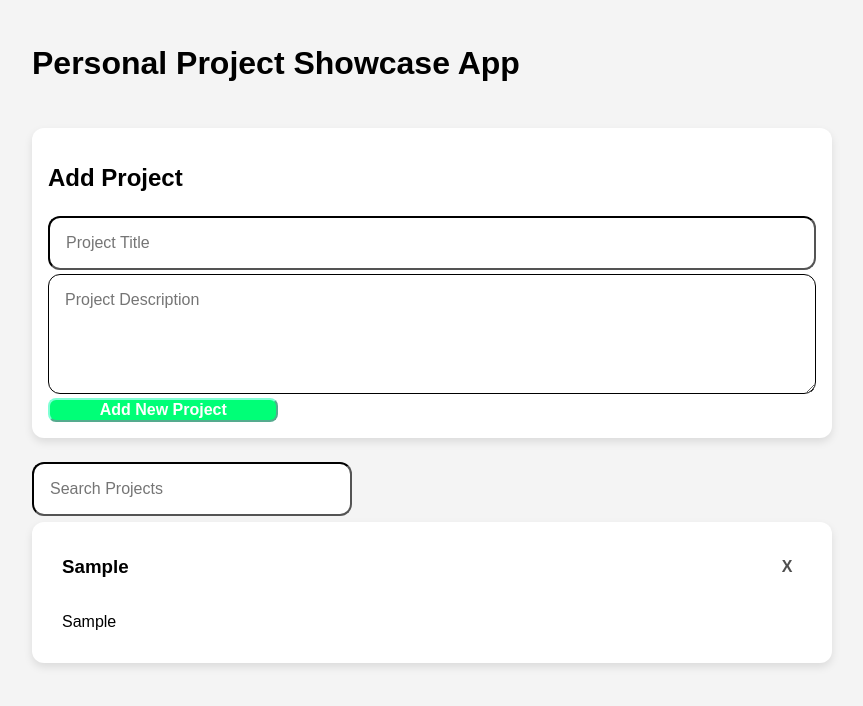
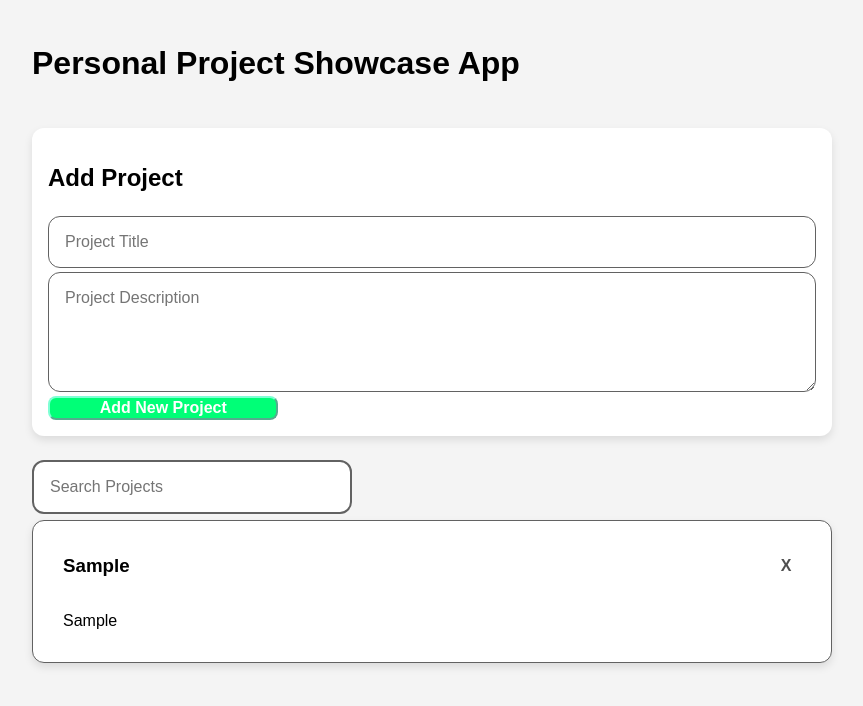
Before and after one commit to Matt20Swanberg/project-showcase-app, a React (Vite) app: page / in a window 1280 px wide. Both pictures are taken after typing "Sample", "Sample" into the empty fields and a click on the button "Add New Project". Shown: the top 706 px of the page, without its empty margins (208-1071 px from the left). Built offline with nearby package versions, Linux system fonts and the light colour scheme.

Commit message:
Sorted styling into related sections

```diff
--- a/src/styles/App.css
+++ b/src/styles/App.css
@@ -1,3 +1,7 @@
+/* =========================
+Layout
+========================= */
+
 .app-container {
   max-width: 800px;
   margin: 0 auto;
@@ -7,6 +11,22 @@
   gap: 24px;
 }
 
+.project-list {
+  display: flex;
+  flex-direction: column;
+  gap: 8px;
+}
+
+.card-header {
+  display: flex;
+  justify-content: space-between;
+  align-items: center;
+}
+
+/* =========================
+Cards
+========================= */
+
 .form-card {
   background-color: white;
   border-radius: 12px;
@@ -14,6 +34,18 @@
   box-shadow: 0 4px 8px rgba(0, 0, 0, 0.1);
   border-color: black;
 }
+
+.project-card {
+  background-color: white;
+  border-radius: 12px;
+  padding: 16px 30px;
+  box-shadow: 0 4px 8px rgba(0, 0, 0, 0.1);
+  border: 1px solid rgb(98, 98, 98);
+}
+
+/* =========================
+   Forms & Inputs
+========================= */
 
 form {
   display: flex;
@@ -25,7 +57,7 @@ form {
   width: 100%;
   padding: 16px 16px;
   border-radius: 12px;
-  border-color: black;
+  border: 1px solid rgb(98, 98, 98);
   font-family: inherit;
   font-size: 16px;
   box-sizing: border-box;
@@ -37,20 +69,30 @@ form {
   resize: vertical;
   padding: 16px 16px;
   border-radius: 12px;
-  border-color: black;
+  border: 1px solid rgb(98, 98, 98);
   font-family: inherit;
   font-size: 16px;
   box-sizing: border-box;
 }
 
-.error-message {
+/* =========================
+Search
+========================= */
 
-  color: #ff0000;
-  padding: 0px 8px;
-  font-size: 18px;
-  font-weight: bold;
-  margin: 0;
+.search-input {
+  width: 40%;
+  padding: 16px 16px;
+  margin-bottom: -24px;
+  border-radius: 12px;
+  border: 2px solid rgb(98, 98, 98);
+  font-family: inherit;
+  font-size: 16px;
+  box-sizing: border-box;
 }
+
+/* =========================
+   Buttons
+========================= */
 
 .primary-button {
   width: 30%;
@@ -68,38 +110,6 @@ form {
   transform: scale(1.05);
   opacity: 0.4;
   color: black;
-}
-
-.search-input {
-  width: 40%;
-  padding: 16px 16px;
-  margin-bottom: -24px;
-  border-radius: 12px;
-  border-color: black;
-  font-family: inherit;
-  font-size: 16px;
-  box-sizing: border-box;
-}
-
-.empty-state {
-  text-align: center;
-  color: #777;
-  font-style: italic;
-  padding: 0px;
-}
-
-.project-card {
-  background-color: white;
-  border-radius: 12px;
-  padding: 16px 30px;
-  box-shadow: 0 4px 8px rgba(0, 0, 0, 0.1);
-  border-color: black;
-}
-
-.card-header {
-  display: flex;
-  justify-content: space-between;
-  align-items: center;
 }
 
 .delete-project-button {
@@ -125,3 +135,22 @@ form {
   border-radius: 8px;
   border-color: rgb(255, 112, 112);
 }
+
+.error-message {
+  color: #ff0000;
+  padding: 0px 8px;
+  font-size: 18px;
+  font-weight: bold;
+  margin: 0;
+}
+
+/* =========================
+   Typography & Messages
+========================= */
+
+.empty-state {
+  text-align: center;
+  color: #777;
+  font-style: italic;
+  padding: 0px;
+}
```
